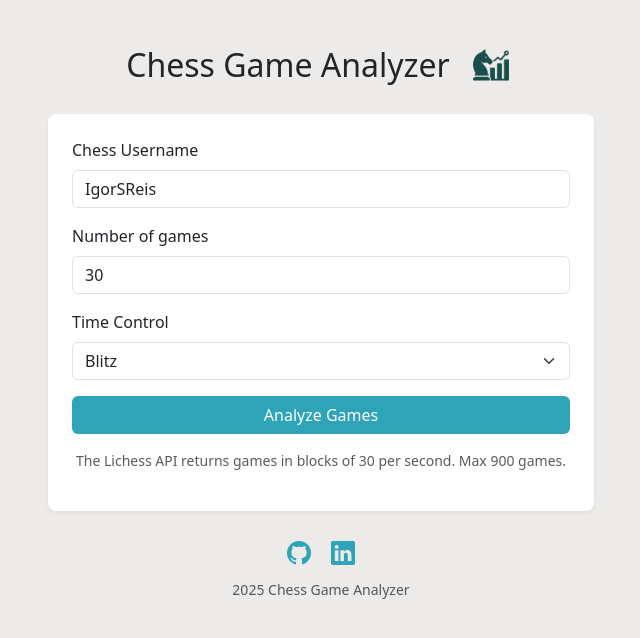
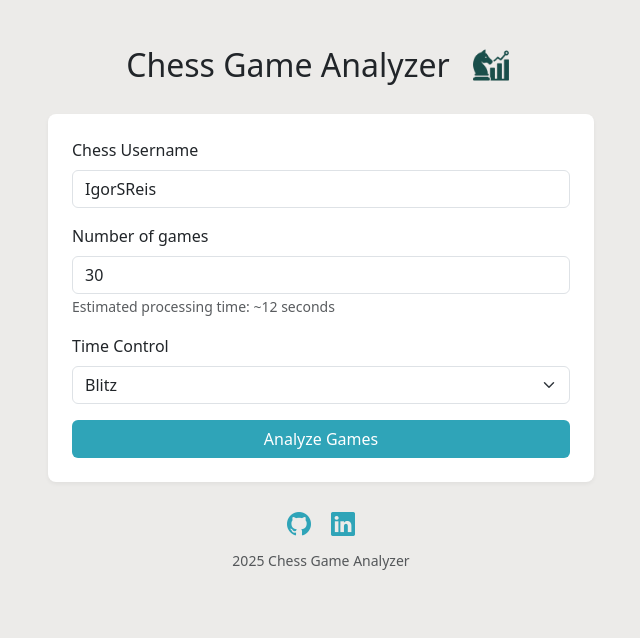
Before and after one commit to igor-reis95/Chess-Analyzer, a Flask app: page / in a window 1280 px wide. Shown: the top 638 px of the page, without its empty margins (319-959 px from the left). Run offline with Flask 3, Linux system fonts and the light colour scheme; some libraries are stand-ins or nearby versions.

Commit message:
Added a message to display the estimated processing time and removed the message about Lichess limit

```diff
--- a/src/web/templates/form.html
+++ b/src/web/templates/form.html
@@ -73,11 +73,18 @@
               type="number"
               class="form-control"
               name="max_games"
+              id="max_games"
               required
               value="30"
               min="1"
               max="1000"
             >
+            <small class="text-muted" id="timeEstimate">
+              Estimated processing time: ~10 seconds
+            </small>
+            <div id="gameLimitWarning" class="alert alert-warning small py-2 mt-2" style="display: none;">
+              <i class="bi bi-exclamation-triangle-fill"></i> For reliable results, please analyze ≤1000 games
+            </div>
           </div>
 
           <div class="mb-3">
@@ -92,9 +99,6 @@
 
           <button type="submit" class="btn btn-lichess w-100">Analyze Games</button>
 
-          <p class="mt-3 text-muted small text-center">
-            The Lichess API returns games in blocks of 30 per second. Max 900 games.
-          </p>
           <div id="loading-spinner" class="text-center mt-4" style="display: none;">
             <div class="spinner-border text-info" role="status">
               <span class="visually-hidden">Loading...</span>
@@ -121,5 +125,6 @@
     </div>
   </footer>
   <script src="{{ url_for('static', filename='js/form-validation.js') }}"></script>
+  <script src="{{ url_for('static', filename='js/generation-time-estimate.js') }}"></script>
 </body>
 </html>
```
